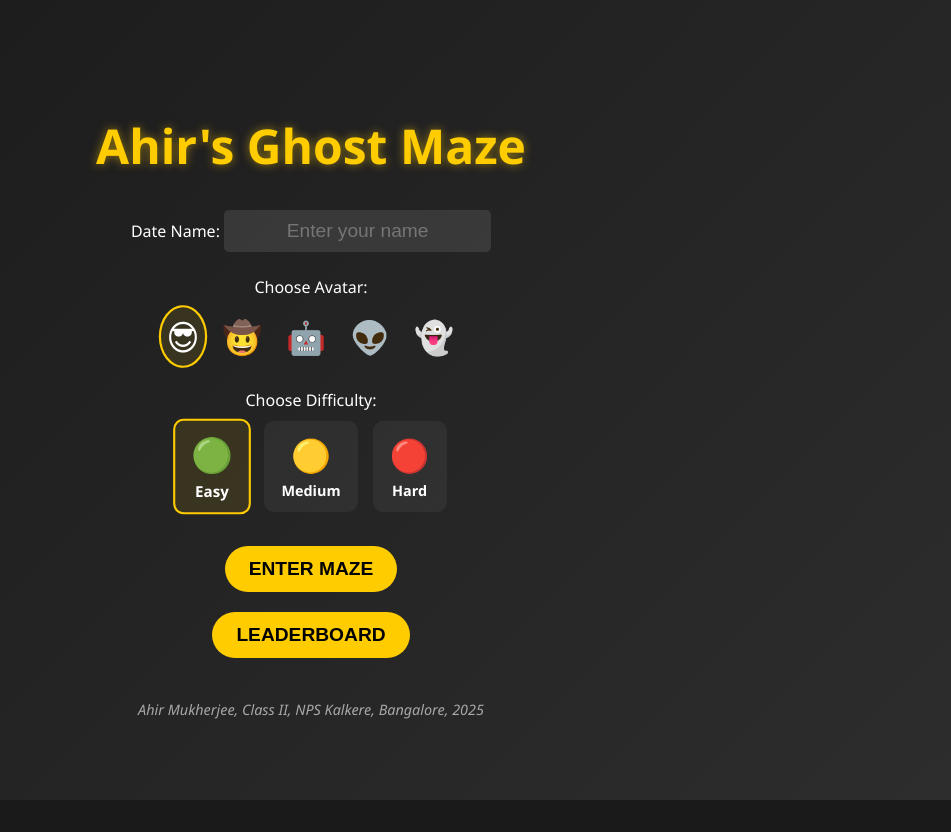
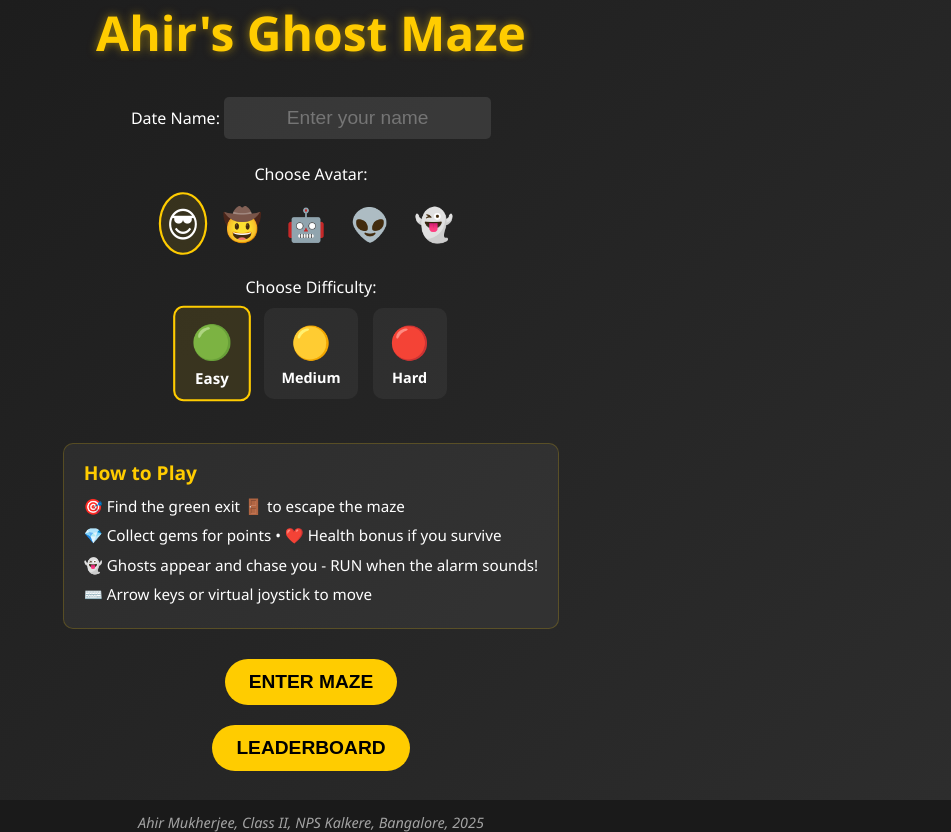
Before and after one commit to arpanm/GhostMaze, a website built with Vite: page index.html in a window 1280 px wide. Shown: the whole page, without its empty margins (329-1280 px from the left). Before the commit the page ends 800 px from the top, so only its background shows below. Built offline with nearby package versions, Linux system fonts and the light colour scheme.

Commit message:
instructions & gaps

```diff
--- a/index.html
+++ b/index.html
@@ -45,6 +45,13 @@
                     <span class="difficulty-name">Hard</span>
                 </div>
             </div>
+        </div>
+        <div class="instructions">
+            <h3>How to Play</h3>
+            <p>🎯 Find the green exit 🚪 to escape the maze</p>
+            <p>💎 Collect gems for points • ❤️ Health bonus if you survive</p>
+            <p>👻 Ghosts appear and chase you - RUN when the alarm sounds!</p>
+            <p>⌨️ Arrow keys or virtual joystick to move</p>
         </div>
         <button id="start-btn">ENTER MAZE</button>
         <button id="show-leaderboard-btn">LEADERBOARD</button>
--- a/js/main.js
+++ b/js/main.js
@@ -362,7 +362,6 @@ function update(dt) {
                 difficulty.spawnDistance.max,
                 difficulty.chaseDuration
             ));
-            lastGhostTime = Date.now();
         }
     }
 
@@ -385,6 +384,8 @@ function update(dt) {
                 // Optional: Show floating text? For now just score update.
             }
             ghosts.splice(i, 1);
+            // Reset timer when ghost dies, not when it spawns
+            lastGhostTime = Date.now();
             continue;
         }
 
--- a/style.css
+++ b/style.css
@@ -125,6 +125,27 @@ input[type="text"] {
 .difficulty-name {
     font-size: 0.9rem;
     font-weight: bold;
+}
+
+.instructions {
+    background: rgba(255, 255, 255, 0.05);
+    border-radius: 10px;
+    padding: 15px 20px;
+    margin: 20px 0;
+    max-width: 500px;
+    border: 1px solid rgba(255, 204, 0, 0.2);
+}
+
+.instructions h3 {
+    color: var(--primary-color);
+    margin: 0 0 10px 0;
+    font-size: 1.2rem;
+}
+
+.instructions p {
+    margin: 8px 0;
+    font-size: 0.95rem;
+    line-height: 1.4;
 }
 
 button {
```
